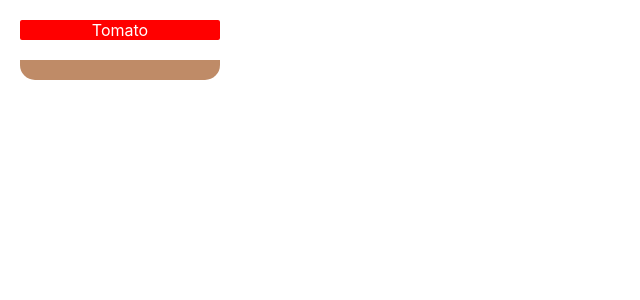
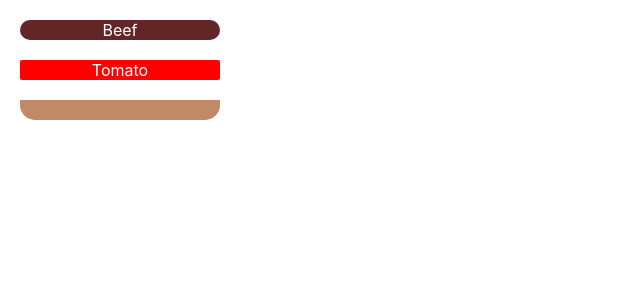
Before and after one commit to iseeflames/marulabs-reactburger, a React (Create React App) app in the folder react-burger/: page / in a window 1280 px wide. Shown: the top 300 px of the page, without its empty margins (0-640 px from the left). Built offline with nearby package versions, Linux system fonts and the light colour scheme.

Commit message:
Add meat styling

```diff
--- a/react-burger/src/App.js
+++ b/react-burger/src/App.js
@@ -1,10 +1,12 @@
 import "./App.css";
 import BottomBread from "./components/BottomBread/BottomBread";
+import Meat from "./components/Meat/Meat";
 import Vegetable from "./components/Vegetable/Vegetable";
 
 function App() {
   return (
     <div className="App">
+      <Meat name="Beef" />
       <Vegetable name="Tomato" />
       <BottomBread />
     </div>
--- a/react-burger/src/components/Meat/Meat.css
+++ b/react-burger/src/components/Meat/Meat.css
@@ -0,0 +1,8 @@
+.meat-container{
+    background-color: #632626;
+    width: 200px;
+    height: 20px;
+    border-radius: 15px;
+    margin: 20px;
+    color: white;
+}
--- a/react-burger/src/components/Meat/Meat.jsx
+++ b/react-burger/src/components/Meat/Meat.jsx
@@ -0,0 +1,10 @@
+import React from 'react'
+import "./Meat.css"
+
+export default function Meat(props) {
+  return (
+    <div className="meat-container">
+      <p className="meat-name">{props.name}</p>
+    </div>
+  )
+}
```
